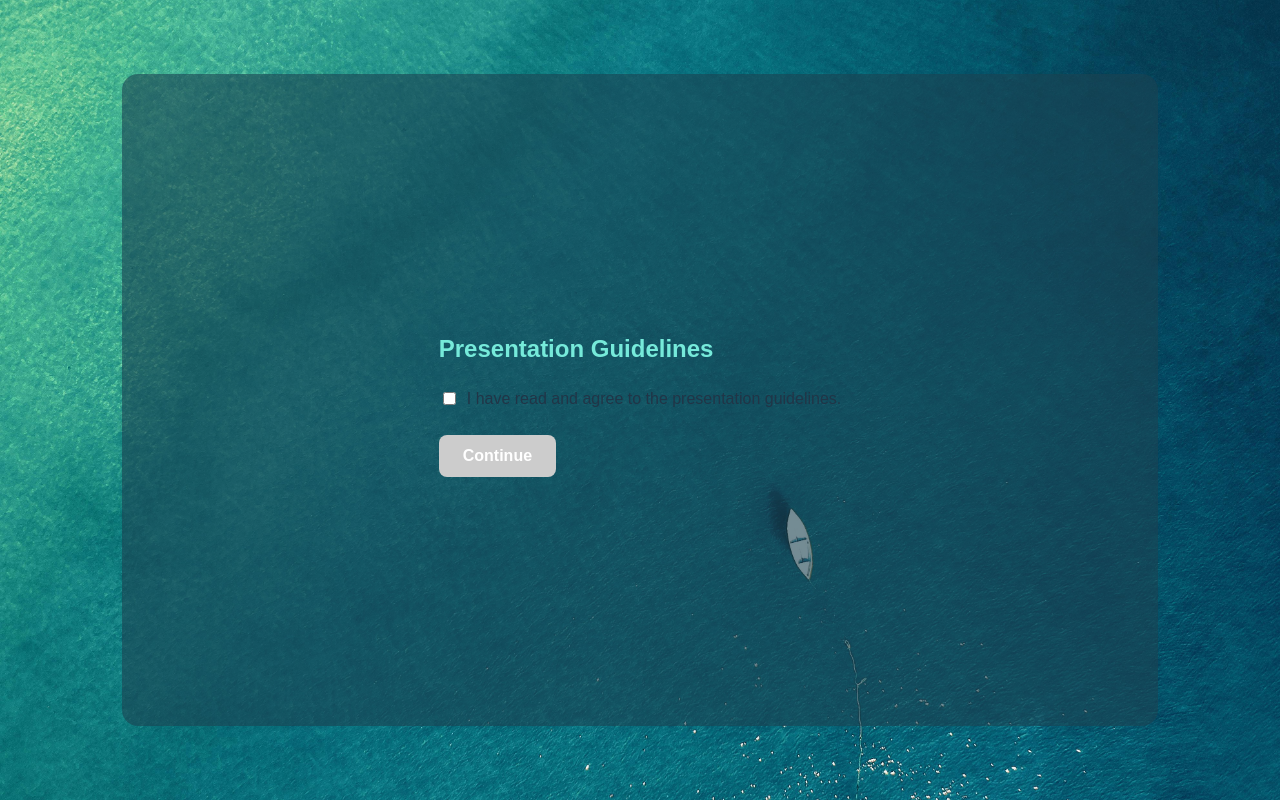
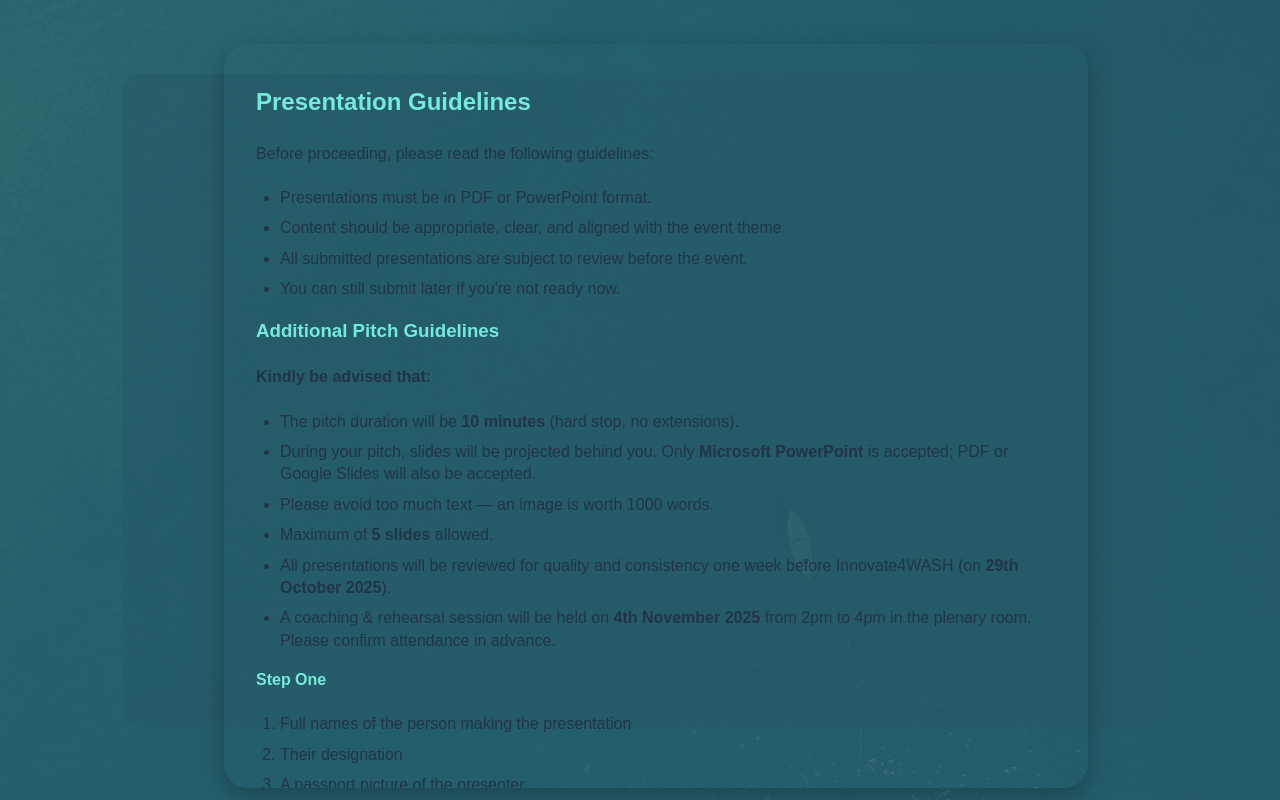
Before and after one commit to moha-matano3/i4wash_frontend, a React (Vite) app: page /register/step3 in a window 1280 px wide. Built offline with nearby package versions, Linux system fonts and the light colour scheme.

Commit message:
final push before deploy

```diff
--- a/src/pages/eventRegistration/Presentation/Presentation.tsx
+++ b/src/pages/eventRegistration/Presentation/Presentation.tsx
@@ -9,6 +9,7 @@ import nextBtn from "../../../assets/icons/nextBtn.svg";
 import flowSVG from "../../../assets/icons/FormFlow/flow3.svg";
 import uploadSVG from "../../../assets/icons/upload.svg";
 import radioBtnSVG from "../../../assets/icons/radioBtns/radioBtn.svg";
+import '../Payment/Payment.css'
 import radioBtnSVGChecked from "../../../assets/icons/radioBtns/radioBtnChecked.svg";
 
 export default function Presentation() {
@@ -82,7 +83,53 @@ export default function Presentation() {
                 <div className="modal-overlay">
                     <div className="modal-content">
                         <h2>Presentation Guidelines</h2>
-                        {/* ... (unchanged modal text) */}
+                        <p>Before proceeding, please read the following guidelines:</p>
+
+                        <ul>
+                            <li>Presentations must be in PDF or PowerPoint format.</li>
+                            <li>Content should be appropriate, clear, and aligned with the event theme.</li>
+                            <li>All submitted presentations are subject to review before the event.</li>
+                            <li>You can still submit later if you're not ready now.</li>
+                        </ul>
+
+                        <h3>Additional Pitch Guidelines</h3>
+                        <p><strong>Kindly be advised that:</strong></p>
+                        <ul>
+                            <li>The pitch duration will be <strong>10 minutes</strong> (hard stop, no extensions).</li>
+                            <li>During your pitch, slides will be projected behind you. Only <strong>Microsoft PowerPoint</strong> is accepted; PDF or Google Slides will also be accepted.</li>
+                            <li>Please avoid too much text — an image is worth 1000 words.</li>
+                            <li>Maximum of <strong>5 slides</strong> allowed.</li>
+                            <li>All presentations will be reviewed for quality and consistency one week before Innovate4WASH (on <strong>29th October 2025</strong>).</li>
+                            <li>A coaching & rehearsal session will be held on <strong>4th November 2025</strong> from 2pm to 4pm in the plenary room. Please confirm attendance in advance.</li>
+                        </ul>
+
+                        <h4>Step One</h4>
+                        <ol>
+                            <li>Full names of the person making the presentation</li>
+                            <li>Their designation</li>
+                            <li>A passport picture of the presenter</li>
+                            <li>Title & main focus topic of your pitch</li>
+                        </ol>
+
+                        <h4>Step Two — In your 10-minute pitch, cover the following:</h4>
+                        <ol>
+                            <li>
+                                Introduce yourself and summarize the mission of your organization/project/initiative, including:
+                                <ul>
+                                    <li>Key activities (1 sentence)</li>
+                                    <li>How you generate value/impact/profit</li>
+                                    <li>Level of maturity — what you’ve achieved so far</li>
+                                    <li>Key partners</li>
+                                </ul>
+                            </li>
+                            <li>
+                                Explain the main challenge, issue, or barrier you are facing (e.g., lack of financing, need for partners, technical solution, etc.).
+                            </li>
+                            <li>
+                                Clearly articulate your ask to the audience — the question you hope someone can answer or connect you with a solution.
+                            </li>
+                        </ol>
+
                         <label className="agree-checkbox">
                             <input
                                 type="checkbox"
@@ -95,7 +142,7 @@ export default function Presentation() {
                         <button
                             onClick={closeModal}
                             disabled={!agreeChecked}
-                            className={`agree-btn ${agreeChecked ? '' : 'disabled'}`}
+                            className={`agree-btn${agreeChecked ? '' : ' disabled'}`}
                         >
                             Continue
                         </button>
```
